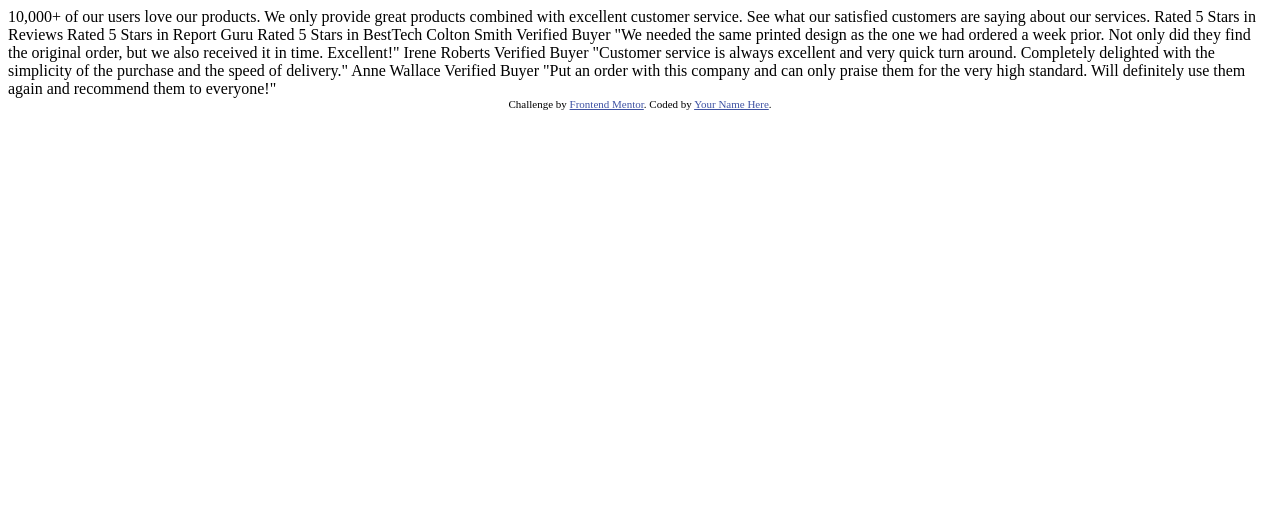
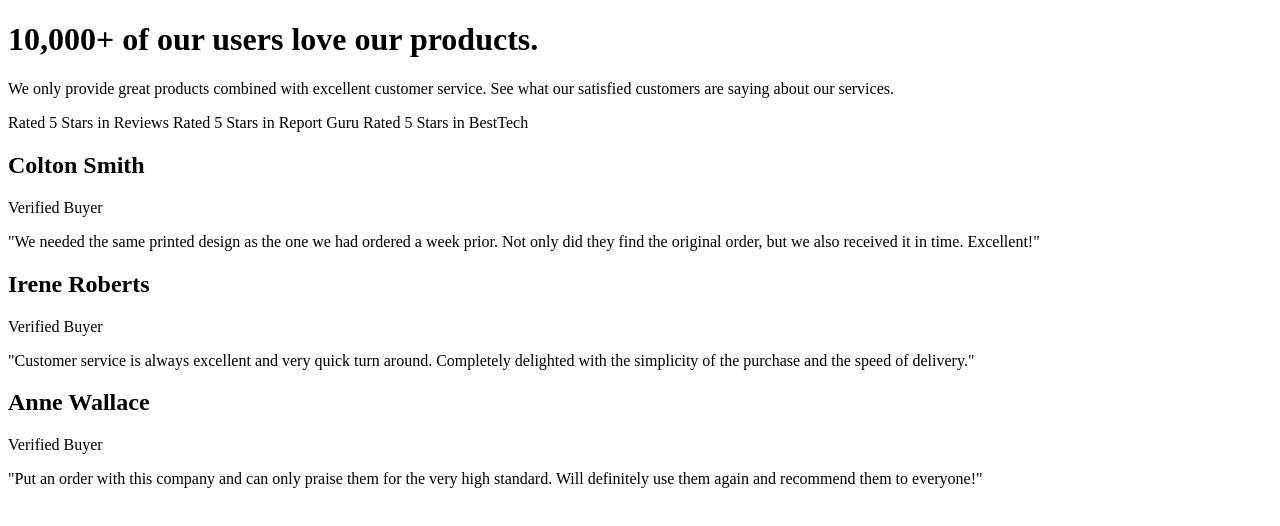
Before and after one commit to antoneladiana/5-social-proof-section, a plain HTML site: page index.html in a window 1280 px wide. Drawn offline with Linux system fonts and the light colour scheme.

Commit message:
Add HTML

```diff
--- a/index.html
+++ b/index.html
@@ -1,4 +1,4 @@
-<!DOCTYPE html>
+<!doctype html>
 <html lang="en">
   <head>
     <meta charset="UTF-8" />
@@ -16,41 +16,61 @@
 
     <!-- Feel free to remove these styles or customise in your own stylesheet 👍 -->
     <style>
-      .attribution { font-size: 0.6875rem; text-align: center; }
-      .attribution a { color: hsl(228, 45%, 44%); }
+      .attribution {
+        font-size: 0.6875rem;
+        text-align: center;
+      }
+      .attribution a {
+        color: hsl(228, 45%, 44%);
+      }
     </style>
   </head>
   <body>
-    10,000+ of our users love our products.
+    <main>
+      <h1>10,000+ of our users love our products.</h1>
 
-    We only provide great products combined with excellent customer service.
-    See what our satisfied customers are saying about our services.
+      <p>
+        We only provide great products combined with excellent customer service.
+        See what our satisfied customers are saying about our services.
+      </p>
 
-    Rated 5 Stars in Reviews
-    Rated 5 Stars in Report Guru
-    Rated 5 Stars in BestTech
+      <section>
+        <span>Rated 5 Stars in Reviews</span>
+        <span>Rated 5 Stars in Report Guru</span>
+        <span>Rated 5 Stars in BestTech</span>
+      </section>
 
-    Colton Smith
-    Verified Buyer
-    "We needed the same printed design as the one we had ordered a week prior.
-    Not only did they find the original order, but we also received it in time.
-    Excellent!"
+      <section>
+        <article>
+          <h2>Colton Smith</h2>
+          <span>Verified Buyer</span>
+          <p>
+            "We needed the same printed design as the one we had ordered a week
+            prior. Not only did they find the original order, but we also
+            received it in time. Excellent!"
+          </p>
+        </article>
 
-    Irene Roberts
-    Verified Buyer
-    "Customer service is always excellent and very quick turn around. Completely
-    delighted with the simplicity of the purchase and the speed of delivery."
+        <article>
+          <h2>Irene Roberts</h2>
+          <span> Verified Buyer</span>
+          <p>
+            "Customer service is always excellent and very quick turn around.
+            Completely delighted with the simplicity of the purchase and the
+            speed of delivery."
+          </p>
+        </article>
 
-    Anne Wallace
-    Verified Buyer
-    "Put an order with this company and can only praise them for the very high
-    standard. Will definitely use them again and recommend them to everyone!"
-
-    <footer class="attribution">
-      Challenge by
-      <a href="https://www.frontendmentor.io?ref=challenge"
-        >Frontend Mentor</a
-      >. Coded by <a href="#">Your Name Here</a>.
-    </footer>
+        <article>
+          <h2>Anne Wallace</h2>
+          <span> Verified Buyer</span>
+          <p>
+            "Put an order with this company and can only praise them for the
+            very high standard. Will definitely use them again and recommend
+            them to everyone!"
+          </p>
+        </article>
+      </section>
+    </main>
   </body>
 </html>
```
